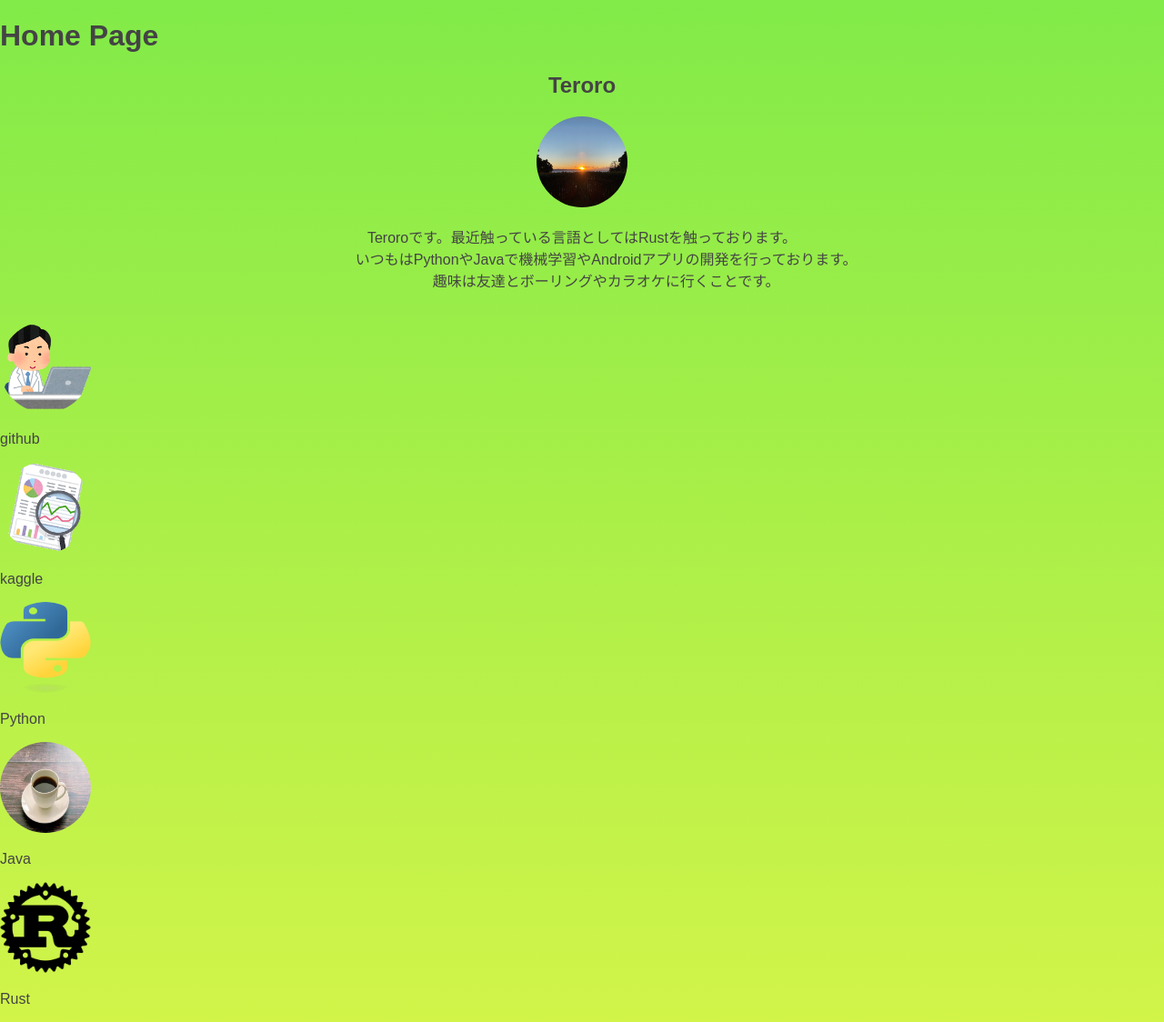
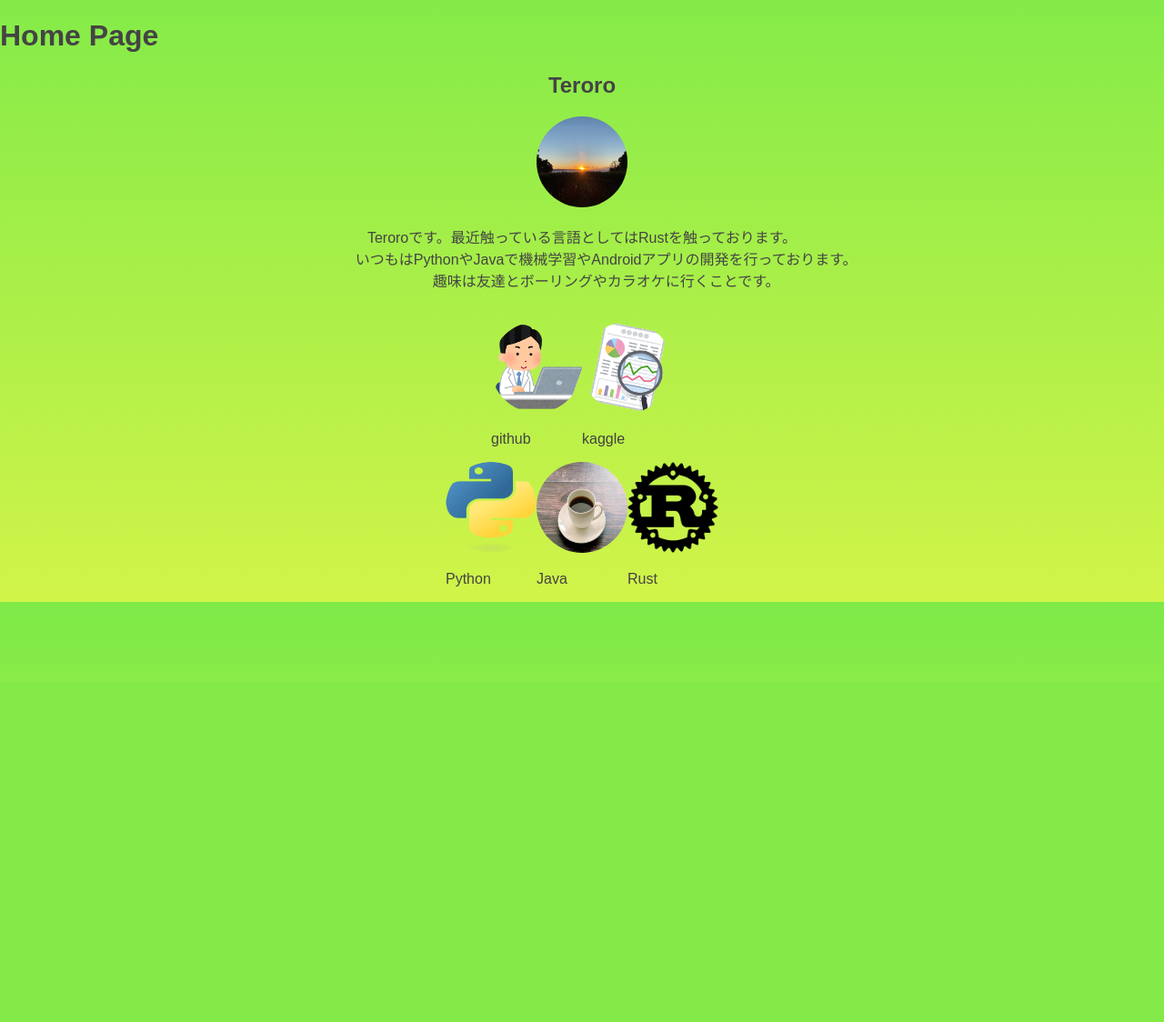
Before and after one commit to tarou1226/Portfolio-By-Flask, a Flask app: page / in a window 1280 px wide. Shown: the part 50-1174 px from the top of the page at 91% size. After the commit the page ends 712 px from the top, so only its background shows below. Run offline with Flask 2, Linux system fonts and the light colour scheme; data that the repository does not hold is empty.

Commit message:
feat: center and flex

```diff
--- a/static/css/style.css
+++ b/static/css/style.css
@@ -44,3 +44,17 @@ img {
 .introduction p {
     white-space: break-spaces;
 }
+
+.ability {
+    text-align: center;
+}
+
+.container .platform {
+    display: flex;
+    justify-content: center;
+}
+
+.container .skill {
+    display: flex;
+    justify-content: center;
+}
```
